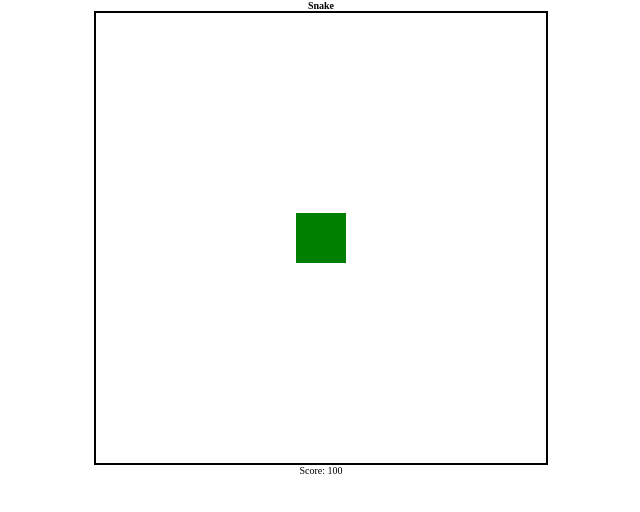
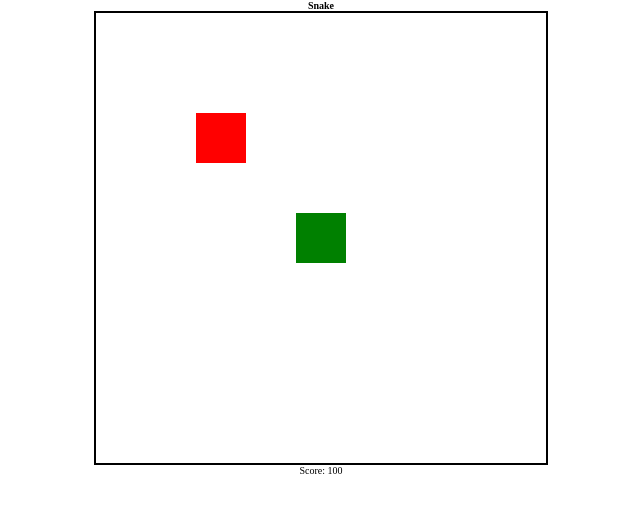
Before and after one commit to dCieszynski/snake-ts, a website built with Vite: page index.html in a window 1280 px wide. Shown: the whole page, without its empty margins (319-959 px from the left). Built offline with nearby package versions, Linux system fonts and the light colour scheme.

Commit message:
Add rendering Apple

```diff
--- a/src/main.ts
+++ b/src/main.ts
@@ -1,11 +1,11 @@
 const gameScreen = document.querySelector(".game__screen");
+const levelWidth: number = 9;
+const levelHeight: number = 9;
+const levelSize = levelWidth * levelHeight;
+
 let snakeHeadPos = 41;
 let snakeTailPos = snakeHeadPos;
 let dir = 0;
-
-const levelWidth: number = 9;
-const levelHeight: number = 9;
-const levelSize = levelWidth * levelHeight;
 
 const renderLevel = () => {
   for (let i = 1; i <= levelSize; i++) {
@@ -14,8 +14,16 @@ const renderLevel = () => {
     cell.setAttribute("id", `cell_${i}`);
     gameScreen?.appendChild(cell);
   }
+  renderApple();
+  renderSnake();
+};
 
-  renderSnake();
+const renderApple = () => {
+  let applePos = Math.floor(Math.random() * (levelSize + 1));
+  if (document.querySelector(".apple")) {
+    document.querySelector(`.apple`)?.classList.remove("apple");
+  }
+  document.querySelector(`#cell_${applePos}`)?.classList.add("apple");
 };
 
 const renderSnake = () => {
--- a/src/style.css
+++ b/src/style.css
@@ -30,6 +30,10 @@ html {
   height: 50px;
 }
 
+.apple {
+  background-color: red;
+}
+
 .snake {
   background-color: green;
 }
```
